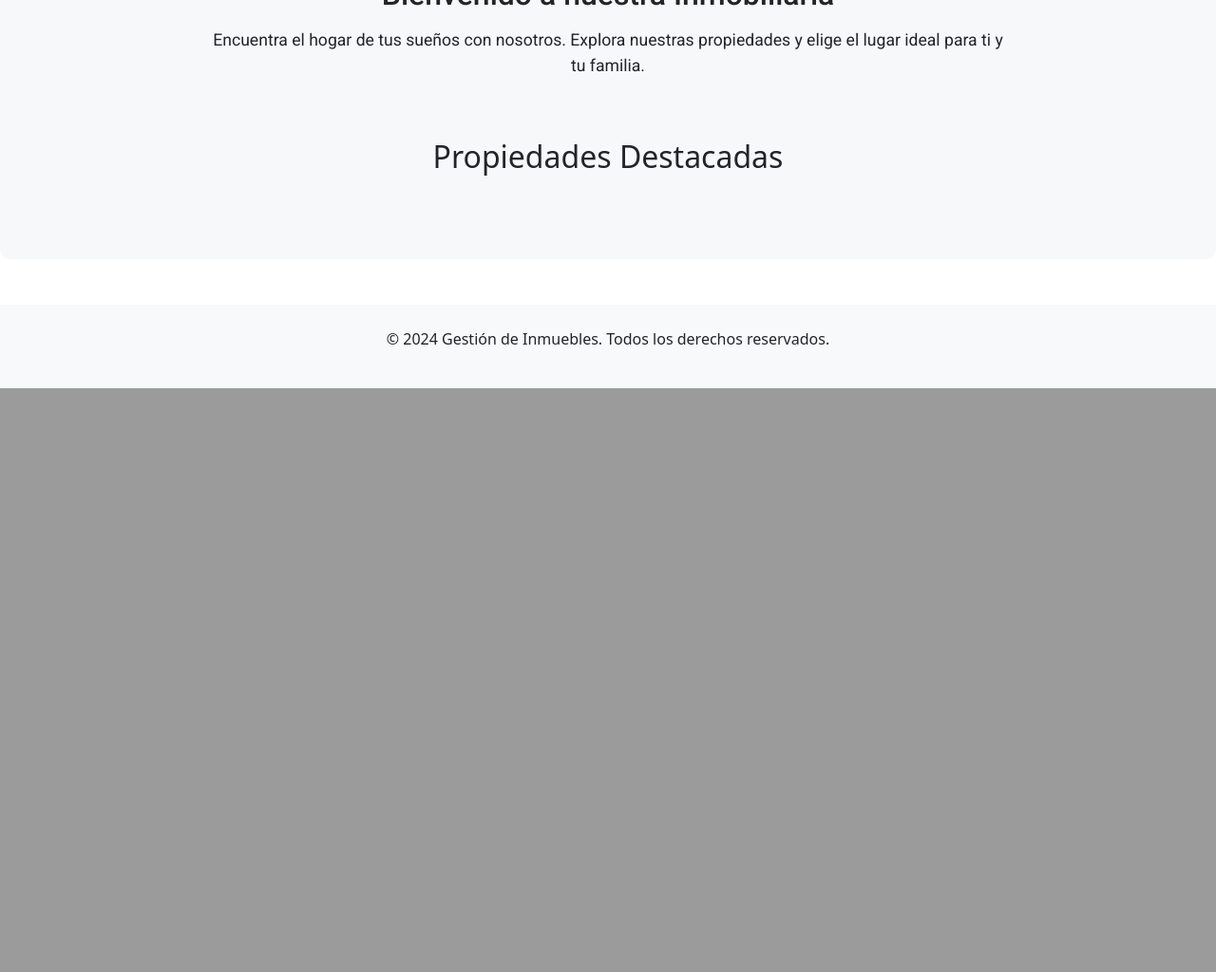
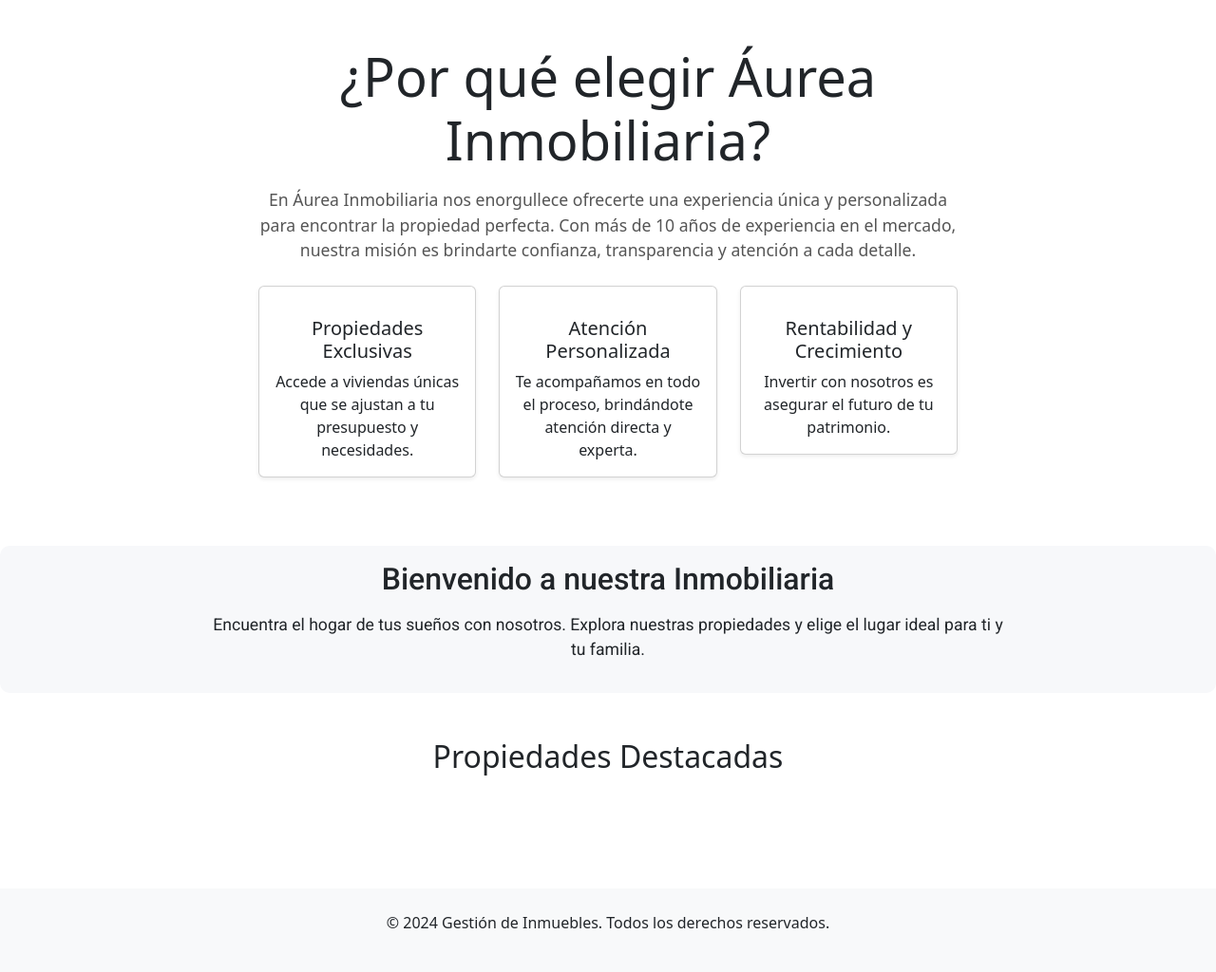
Before and after one commit to KarenLimari/proyecto_inmuebles, a Django app: template gestion_inmuebles/templates/home.html in a window 1280 px wide. Shown: the part 577-1601 px from the top of the page at 95% size. Before the commit the page ends 986 px from the top, so only its background shows below. Run offline with Django 3.2, Linux system fonts and the light colour scheme; the template is opened without the code that fills it, so the values that code supplies are empty.

Commit message:
update home.html

```diff
--- a/gestion_inmuebles/templates/base.html
+++ b/gestion_inmuebles/templates/base.html
@@ -3,7 +3,7 @@
   <head>
     <meta charset="UTF-8" />
     <meta name="viewport" content="width=device-width, initial-scale=1.0" />
-    <title>{% block title %}Inmobiliaria{% endblock %}</title>
+    <title>{% block title %}Áurea Inmobiliaria{% endblock %}</title>
 
     <!-- Enlace a Bootstrap CSS -->
     <link href="https://cdn.jsdelivr.net/npm/bootstrap@5.3.0-alpha1/dist/css/bootstrap.min.css" rel="stylesheet" />
@@ -17,7 +17,10 @@
     <!-- Navbar común para todas las páginas -->
     <nav class="navbar navbar-expand-lg navbar-light bg-light shadow-sm">
       <div class="container-fluid">
-        <a class="navbar-brand" href="#">Inmobiliaria</a>
+        <!-- Aquí agregamos el logo -->
+        <a class="navbar-brand" href="#">
+          <img src="{% static 'images/logo.jpg' %}" alt="Áurea Propiedades" style="height: 70px;">
+        </a>
         <button class="navbar-toggler" type="button" data-bs-toggle="collapse" data-bs-target="#navbarNav"
           aria-controls="navbarNav" aria-expanded="false" aria-label="Toggle navigation">
           <span class="navbar-toggler-icon"></span>
--- a/gestion_inmuebles/templates/home.html
+++ b/gestion_inmuebles/templates/home.html
@@ -1,7 +1,7 @@
 {% extends 'base.html' %}
 {% load static %}
 
-{% block title %}Bienvenido a Inmobiliaria{% endblock %}
+{% block title %}Bienvenido a Áurea Inmobiliaria{% endblock %}
 {% block content %}
   <!-- Carrusel de imágenes con leyenda, ahora en ancho completo y responsivo -->
   <div id="carouselExample" class="carousel slide" data-bs-ride="carousel" data-bs-interval="5000">
@@ -58,6 +58,51 @@
     </button>
   </div>
 
+  <!-- Sección de la inmobiliaria con información destacada -->
+  <div class="container py-5">
+    <div class="row justify-content-center">
+      <div class="col-lg-8 text-center">
+        <h2 class="display-4 mb-3">¿Por qué elegir Áurea Inmobiliaria?</h2>
+        <p class="lead mb-4" style="font-size: 1.1rem; color: #555;">
+          En Áurea Inmobiliaria nos enorgullece ofrecerte una experiencia única y personalizada para encontrar la propiedad perfecta.
+          Con más de 10 años de experiencia en el mercado, nuestra misión es brindarte confianza, transparencia y atención a cada detalle.
+        </p>
+        <div class="row">
+          <!-- Beneficio 1 -->
+          <div class="col-md-4 mb-4">
+            <div class="card shadow-sm">
+              <div class="card-body text-center">
+                <i class="bi bi-house-door-fill" style="font-size: 40px; color: #007bff;"></i>
+                <h5 class="card-title mt-3">Propiedades Exclusivas</h5>
+                <p class="card-text">Accede a viviendas únicas que se ajustan a tu presupuesto y necesidades.</p>
+              </div>
+            </div>
+          </div>
+          <!-- Beneficio 2 -->
+          <div class="col-md-4 mb-4">
+            <div class="card shadow-sm">
+              <div class="card-body text-center">
+                <i class="bi bi-people-fill" style="font-size: 40px; color: #007bff;"></i>
+                <h5 class="card-title mt-3">Atención Personalizada</h5>
+                <p class="card-text">Te acompañamos en todo el proceso, brindándote atención directa y experta.</p>
+              </div>
+            </div>
+          </div>
+          <!-- Beneficio 3 -->
+          <div class="col-md-4 mb-4">
+            <div class="card shadow-sm">
+              <div class="card-body text-center">
+                <i class="bi bi-graph-up-arrow" style="font-size: 40px; color: #007bff;"></i>
+                <h5 class="card-title mt-3">Rentabilidad y Crecimiento</h5>
+                <p class="card-text">Invertir con nosotros es asegurar el futuro de tu patrimonio.</p>
+              </div>
+            </div>
+          </div>
+        </div>
+      </div>
+    </div>
+  </div>
+
   <!-- Texto de bienvenida debajo del carrusel, con un diseño bonito y color pastel -->
   <div class="container-fluid py-3" style="background-color: #f7f8fa; border-radius: 10px; padding-left: 0; padding-right: 0;">
     <div class="row justify-content-center">
@@ -67,6 +112,9 @@
           Encuentra el hogar de tus sueños con nosotros. Explora nuestras propiedades y elige el lugar ideal para ti y tu familia.
         </p>
       </div>
+    </div>
+  </div>
+
   <div class="container py-5">
     <h2 class="text-center mb-4">Propiedades Destacadas</h2>
     <div class="row">
@@ -91,8 +139,4 @@
       {% endfor %}
     </div>
   </div>
-
-  </div>
-</div>
-
 {% endblock %}
```
Also changed, not shown: static/images/logo.jpg (added). Lines whose indentation alone changed are shown as unchanged.
